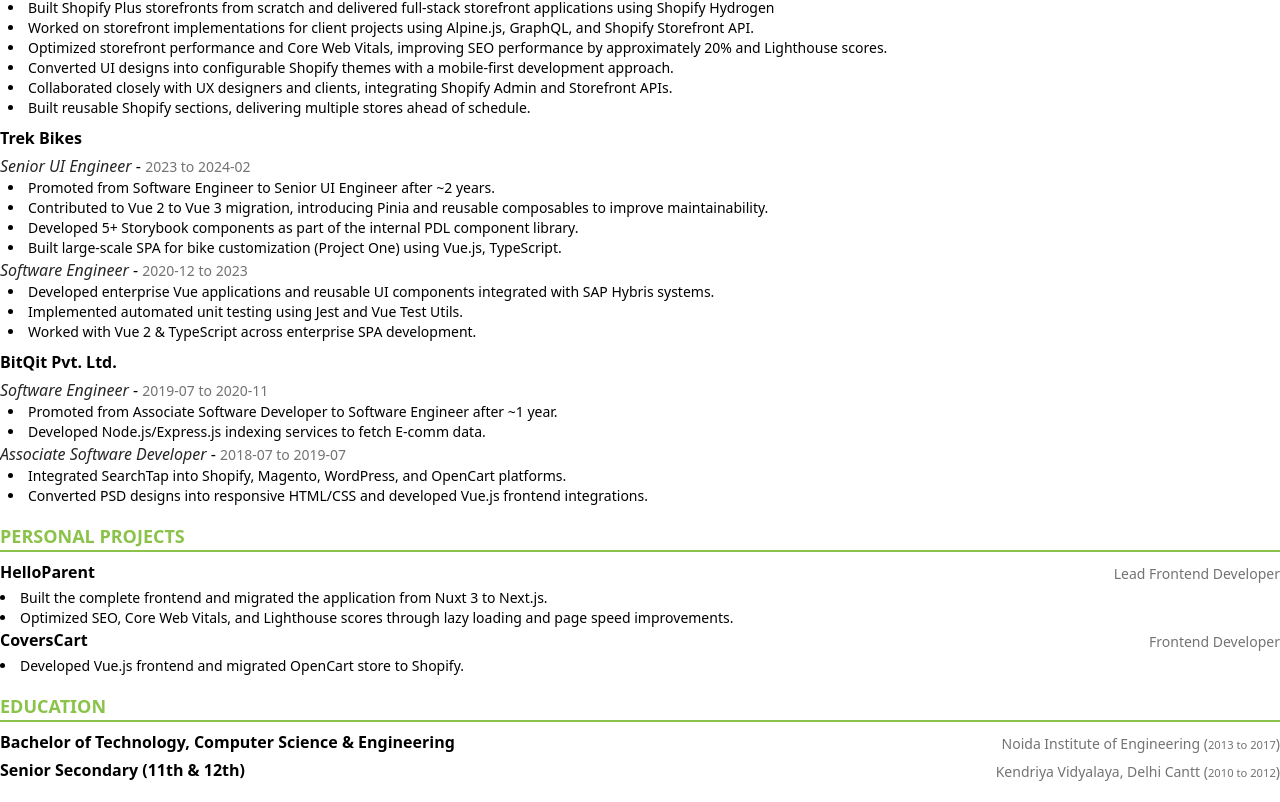
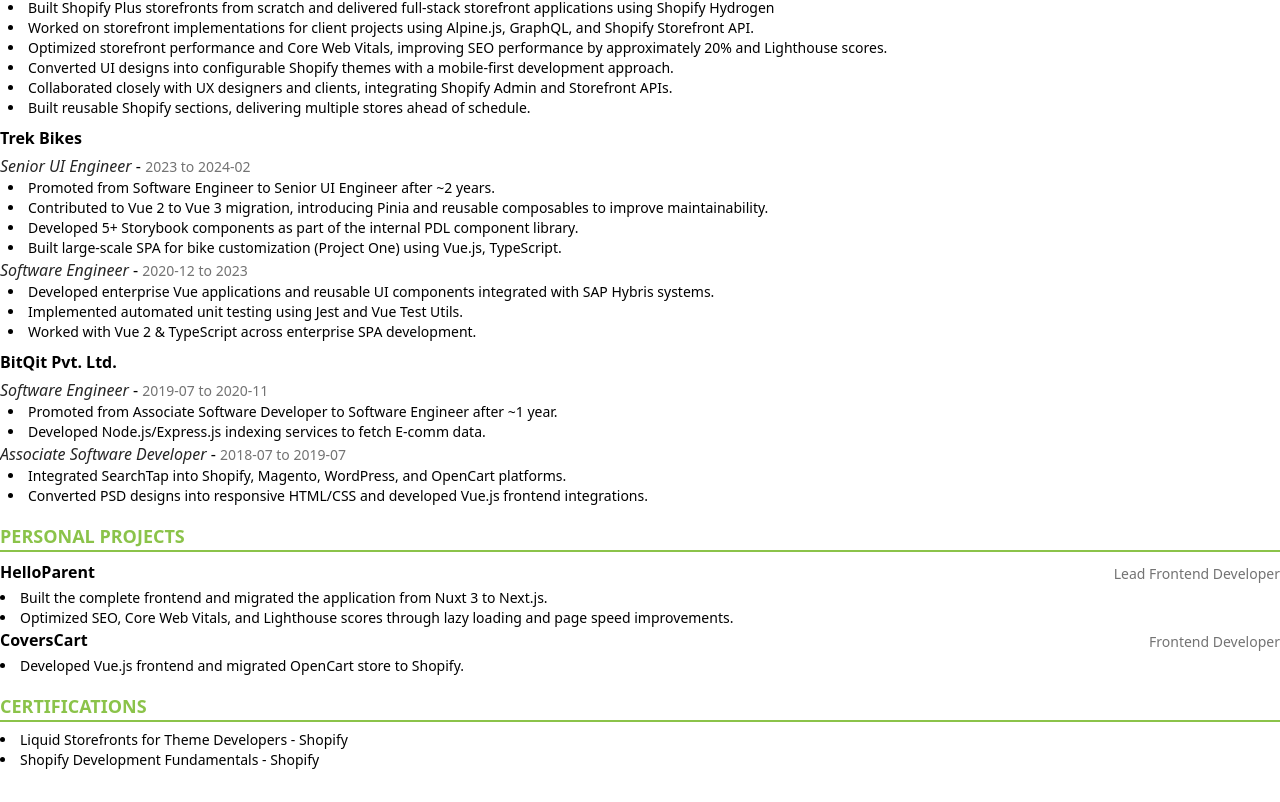
Before and after one commit to Wolvborg/resume, a Vue app: page / in a window 1280 px wide. Shown: the part 776-1578 px from the top of the page. Built offline with nearby package versions, Linux system fonts and the light colour scheme; the HTML template or start-up script is replaced by a standard one.

Commit message:
Removed education, added certificates

```diff
--- a/index.html
+++ b/index.html
@@ -6,7 +6,7 @@
   <link rel="icon" href="/favicon.ico" />
   <meta name="viewport" content="width=device-width, initial-scale=1.0" />
   <script src="https://kit.fontawesome.com/b762b14d7b.js" crossorigin="anonymous"></script>
-  <title>Resume 2026 Sept Edition - v %VITE_APP_VERSION%</title>
+  <title>Resume %VITE_DATE% Edition - v %VITE_APP_VERSION%</title>
 </head>
 
 <body>
--- a/package.json
+++ b/package.json
@@ -1,6 +1,6 @@
 {
   "name": "resume",
-  "version": "2.4.2",
+  "version": "2.4.3",
   "private": true,
   "type": "module",
   "scripts": {
--- /dev/null
+++ b/pnpm-workspace.yaml
@@ -0,0 +1,2 @@
+allowBuilds:
+  esbuild: false
--- a/src/App.vue
+++ b/src/App.vue
@@ -78,7 +78,7 @@
 
     <!-- ================= Education ================= -->
 
-    <Section title="Education">
+    <!-- <Section title="Education">
       <article v-for="education in resume.education" :key="education.degree">
         <Heading>
           {{ education.degree }}
@@ -92,16 +92,16 @@
           </template>
         </Heading>
       </article>
-    </Section>
+    </Section> -->
 
     <!-- ================= Certifications ================= -->
 
-    <!-- <Section title="Certifications">
+    <Section title="Certifications">
       <ol class="list-disc list-inside content">
         <li v-for="certification in resume.certifications" :key="certification">
           {{ certification }}
         </li>
       </ol>
-    </Section> -->
+    </Section>
   </main>
 </template>
--- a/vite.config.js
+++ b/vite.config.js
@@ -13,5 +13,7 @@
   },
   define: {
     'import.meta.env.VITE_APP_VERSION': JSON.stringify(packageJson.version.replaceAll('.', '-')),
+    'import.meta.env.VITE_DATE':
+      new Date().getUTCFullYear() + ' ' + new Date().toLocaleString('en-US', { month: 'short' }),
   },
 });
```
